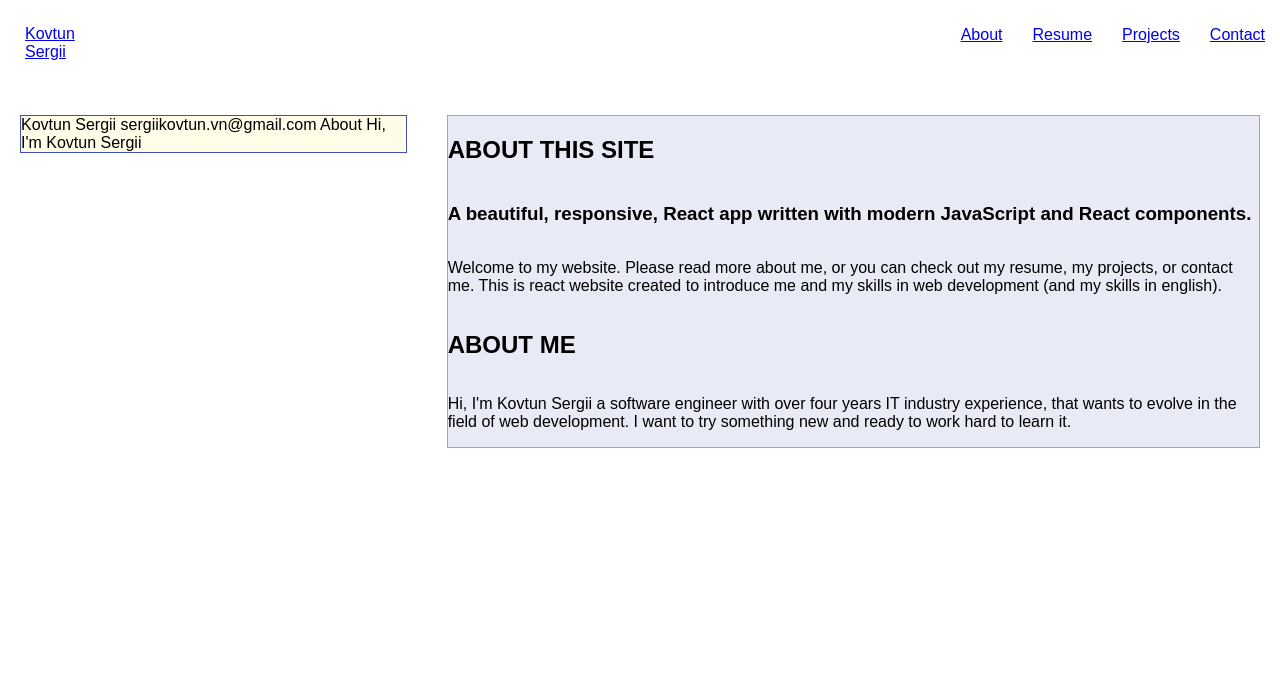
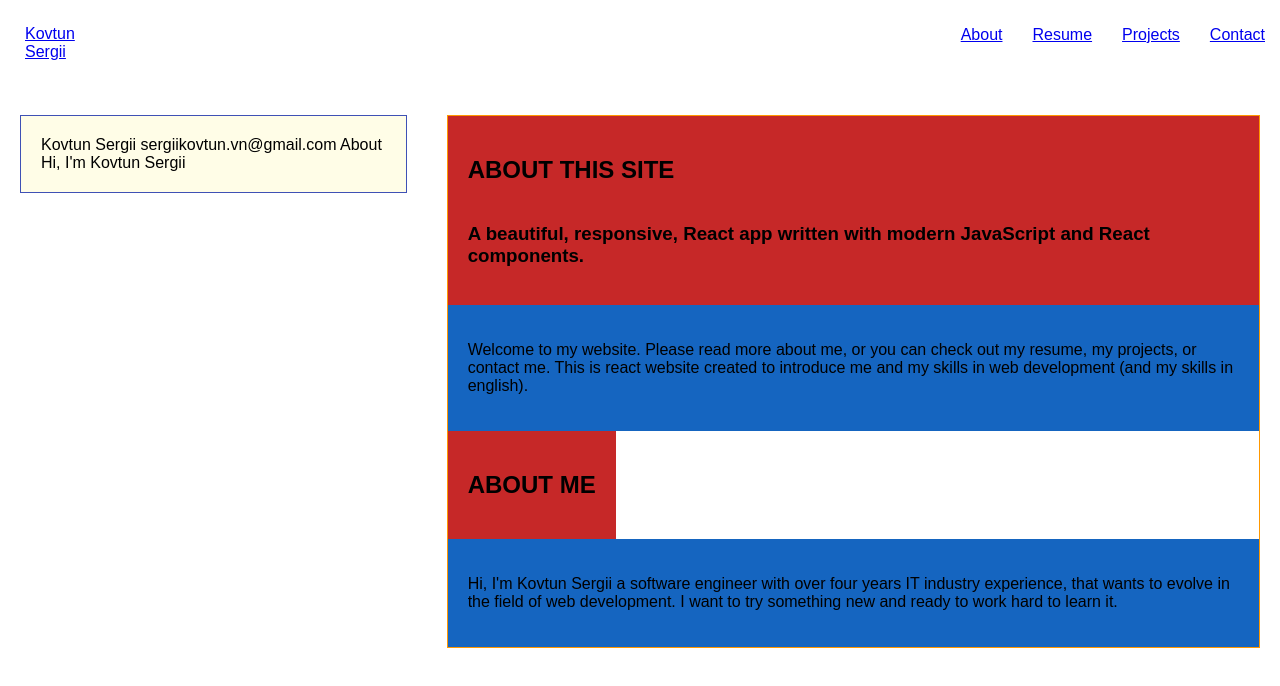
Before and after one commit to SergiiKov/pws, a React (Create React App) app: page /about in a window 1280 px wide. Shown: the top 686 px of the page. Built offline with nearby package versions, Linux system fonts and the light colour scheme.

Commit message:
add grid and some styles

```diff
--- a/src/component/left-area/left-area.styles.scss
+++ b/src/component/left-area/left-area.styles.scss
@@ -1,11 +1,9 @@
 .left-area{
     background-color: #fffde7;
     border: 1px solid #3f51b5;
-    margin-top: 20px;
-    margin-left: 20px;
-    margin-right: 20px;
+    margin: 20px;
+    padding: 20px;
     display: flex;
     flex-direction: column;
     align-items: flex-start;
-
 }
--- a/src/pages/about/about-page.jsx
+++ b/src/pages/about/about-page.jsx
@@ -3,16 +3,29 @@ import React from 'react';
 import './about-page.styles.scss'
 
 const AboutPage = () => (
-  <div className='about-page'>
-<h2>ABOUT THIS SITE</h2>
-<h3>A beautiful, responsive, React app written with modern JavaScript and React components.</h3>
-<p>Welcome to my website. Please read more about me, or you can check out my resume, my projects, or contact me.
-This is react website created to introduce me and my skills in web development (and my skills in english).</p>
+<div className='about-page'>
+  <div className='title'>
+    <h2>ABOUT THIS SITE</h2>
+    <h3>A beautiful, responsive, React app written with modern JavaScript and React components.</h3>
+  </div>
+  <div className='body'>
+      <p>
+        Welcome to my website. Please read more about me, or you can check out my resume, my projects, or contact me.
+        This is react website created to introduce me and my skills in web development (and my skills in english).
+      </p>
+  </div>
 
-<h2>ABOUT ME</h2>
-<p>Hi, I'm Kovtun Sergii a software engineer with over four years IT industry experience,
-that wants to evolve in the field of web development.
-I want to try something new and ready to work hard to learn it.</p>
+  <div className='title'>
+    <h2>ABOUT ME</h2>
+  </div>
+  <div className='body'>
+    <p>
+      Hi, I'm Kovtun Sergii a software engineer with over four years IT industry experience,
+      that wants to evolve in the field of web development.
+      I want to try something new and ready to work hard to learn it.
+    </p>
+  </div>
+
  </div>
 
 );
--- a/src/pages/about/about-page.styles.scss
+++ b/src/pages/about/about-page.styles.scss
@@ -1,10 +1,20 @@
 .about-page{
-    background-color: #e8eaf6;
     border: 1px solid #ff9800;
-    margin-top: 20px;
-    margin-left: 20px;
-    margin-right: 20px;
+    margin: 20px;
     display: flex;
     flex-direction: column;
     align-items: flex-start;
 }
+
+.title{
+    display: flex;
+    flex-direction: column;
+    background-color: #c62828;
+    background-size: cover;
+    padding: 20px;
+}
+
+.body{
+    background-color: #1565c0;
+    padding: 20px;
+}
```
